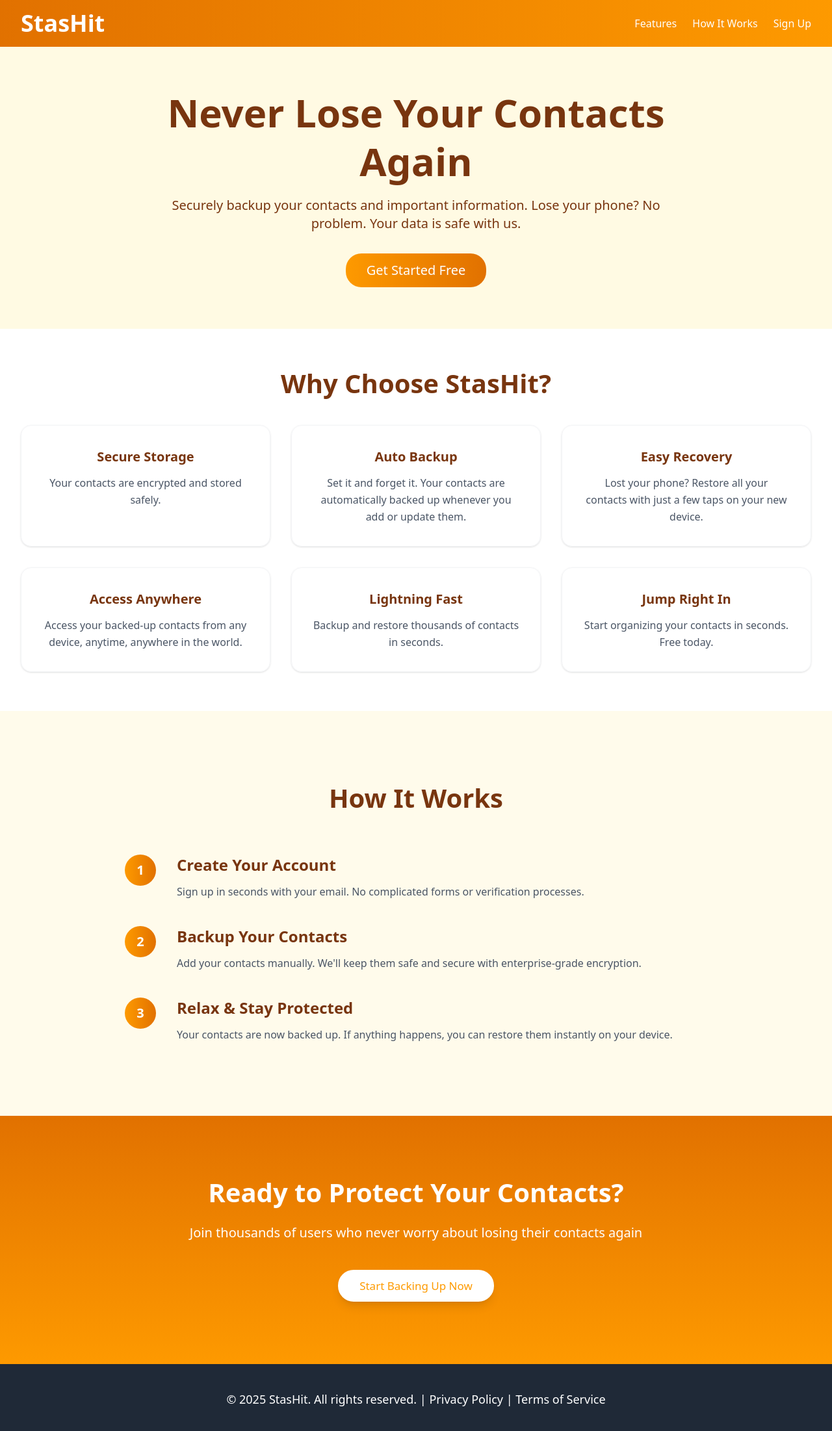
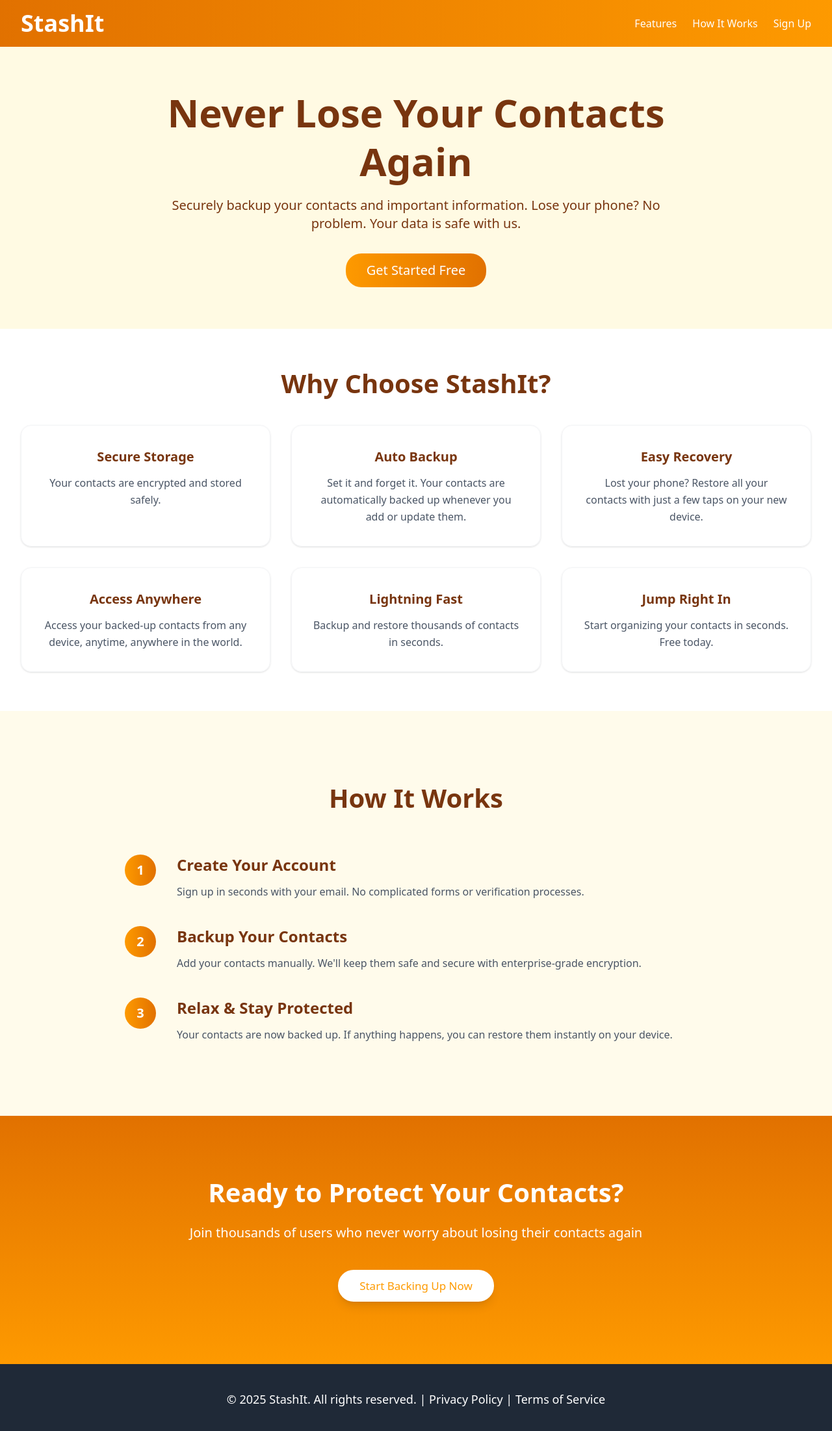
Before and after one commit to Olatunji0001/StasHit, a Next.js app: page / in a window 1280 px wide. Shown: the top 2202 px of the page at 65% size. Built offline with nearby package versions, Linux system fonts and the light colour scheme.

Commit message:
new update

```diff
--- a/component/about.tsx
+++ b/component/about.tsx
@@ -41,7 +41,7 @@
     <section id="about">
       <div className="my-8 sm:my-12 lg:my-15 px-4 sm:px-6 lg:px-8">
         <h2 className="text-2xl sm:text-3xl lg:text-[40px] text-[#78350F] font-bold text-center mb-6 sm:mb-8 lg:mb-10">
-          Why Choose StasHit?
+          Why Choose StashIt?
         </h2>
         <div className="grid grid-cols-1 sm:grid-cols-2 lg:grid-cols-3 gap-4 sm:gap-6 lg:gap-8 max-w-7xl mx-auto">
           {about.map((item) => (
--- a/component/footer.tsx
+++ b/component/footer.tsx
@@ -5,7 +5,7 @@
             <div className="px-4 sm:px-6 lg:px-8 max-w-7xl mx-auto">
                 <div className="text-center">
                     <p className="text-white text-sm sm:text-base lg:text-lg">
-                        © 2025 StasHit. All rights reserved. |{" "}
+                        © 2025 StashIt. All rights reserved. |{" "}
                         <Link href="#" className="hover:text-amber-300 transition-colors duration-200">
                             Privacy Policy
                         </Link>{" "}
--- a/component/loginCode.tsx
+++ b/component/loginCode.tsx
@@ -74,20 +74,20 @@
             href={"/"}
             className="text-3xl sm:text-4xl lg:text-5xl font-bold text-center"
           >
-            StasHit
+            StashIt
           </Link>
           <p className="text-center text-base sm:text-lg lg:text-xl opacity-95 max-w-md">
             Welcome back! Access your safely stored contacts anytime, anywhere.
           </p>
           <div className="w-full max-w-xs sm:max-w-sm space-y-3 sm:space-y-4 mt-4 sm:mt-6 lg:mt-8">
             <div className="flex items-center gap-3 sm:gap-4">
-              <div className="rounded-full bg-[#EFA73A] p-1.5 sm:p-2 flex-shrink-0">
+              <div className="rounded-full bg-[#EFA73A] p-1.5 sm:p-2 shrink-0">
                 <GiCheckMark className="text-sm sm:text-base" />
               </div>
               <p className="text-sm sm:text-base">Secure cloud storage</p>
             </div>
             <div className="flex items-center gap-3 sm:gap-4">
-              <div className="rounded-full bg-[#EFA73A] p-1.5 sm:p-2 flex-shrink-0">
+              <div className="rounded-full bg-[#EFA73A] p-1.5 sm:p-2 shrink-0">
                 <GiCheckMark className="text-sm sm:text-base" />
               </div>
               <p className="text-sm sm:text-base">
@@ -95,7 +95,7 @@
               </p>
             </div>
             <div className="flex items-center gap-3 sm:gap-4">
-              <div className="rounded-full bg-[#EFA73A] p-1.5 sm:p-2 flex-shrink-0">
+              <div className="rounded-full bg-[#EFA73A] p-1.5 sm:p-2 shrink-0">
                 <GiCheckMark className="text-sm sm:text-base" />
               </div>
               <p className="text-sm sm:text-base">Sync across all devices</p>
--- a/component/navbar.tsx
+++ b/component/navbar.tsx
@@ -11,7 +11,7 @@
         <div className="flex justify-between items-center py-4">
           {/* Logo */}
           <Link href={"/"} className="text-2xl sm:text-3xl md:text-4xl font-bold hover:opacity-90 transition-opacity">
-            StasHit
+            StashIt
           </Link>
 
           {/* Desktop Links */}
--- a/component/otp.tsx
+++ b/component/otp.tsx
@@ -76,21 +76,21 @@
   <div className="min-h-screen bg-[#FEF7DC] flex items-center justify-center p-4 sm:p-6 lg:p-8">
     <div className="w-full max-w-6xl flex flex-col lg:flex-row rounded-none sm:rounded-xl lg:rounded-2xl shadow-none sm:shadow-lg lg:shadow-xl overflow-hidden">
       {/* Left Panel - Brand & Features */}
-      <div className="w-full lg:w-1/2 bg-gradient-to-b from-amber-500 to-amber-600 text-white flex items-center justify-center p-6 sm:p-8 lg:p-10 rounded-t-xl lg:rounded-l-xl lg:rounded-tr-none">
+      <div className="w-full lg:w-1/2 bg-linear-to-b from-amber-500 to-amber-600 text-white flex items-center justify-center p-6 sm:p-8 lg:p-10 rounded-t-xl lg:rounded-l-xl lg:rounded-tr-none">
         <div className="text-center max-w-md">
           <p className="text-3xl sm:text-4xl lg:text-5xl xl:text-[50px] font-bold mb-4 sm:mb-6">
-            StasHit
+            StashIt
           </p>
           <p className="text-base sm:text-lg lg:text-[18px] mb-6 sm:mb-8 leading-relaxed">
             We're verifying your email to keep your contacts secure.
           </p>
           <div className="space-y-4 sm:space-y-5 lg:space-y-6">
             <div className="flex items-center gap-3 sm:gap-4 lg:gap-5">
-              <GiCheckMark className="text-lg sm:text-xl lg:text-[20px] flex-shrink-0" />
+              <GiCheckMark className="text-lg sm:text-xl lg:text-[20px] shrink-0" />
               <p className="text-sm sm:text-base lg:text-lg">Quick verification process</p>
             </div>
             <div className="flex items-center gap-3 sm:gap-4 lg:gap-5">
-              <GiCheckMark className="text-lg sm:text-xl lg:text-[20px] flex-shrink-0" />
+              <GiCheckMark className="text-lg sm:text-xl lg:text-[20px] shrink-0" />
               <p className="text-sm sm:text-base lg:text-lg">Secure account protection</p>
             </div>
             <div className="flex items-center gap-3 sm:gap-4 lg:gap-5">
--- a/component/register.tsx
+++ b/component/register.tsx
@@ -67,7 +67,7 @@
       {/* Left Panel - Brand & Features */}
       <div className="w-full lg:w-1/2 bg-linear-to-b from-amber-500 to-amber-600 text-white flex flex-col justify-center items-center p-6 sm:p-8 lg:p-10 space-y-4 sm:space-y-6">
         <Link href={"/"}>
-          <p className="text-3xl sm:text-4xl lg:text-5xl font-bold text-center">StasHit</p>
+          <p className="text-3xl sm:text-4xl lg:text-5xl font-bold text-center">StashIt</p>
         </Link>
         <p className="text-center text-base sm:text-lg lg:text-lg opacity-95 max-w-md">
           Join thousands of users who never worry about losing their contacts again.
```
